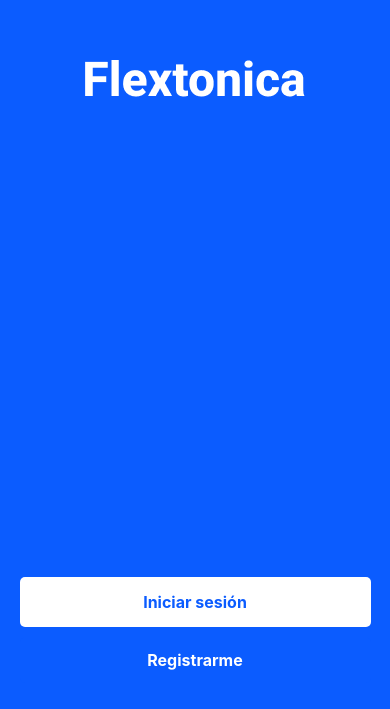
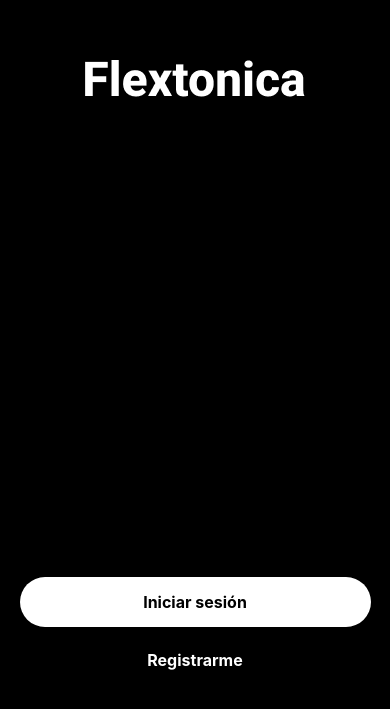
Before and after one commit to ariel151515/Flextonica, a React Native app in the folder Flextonica-Frontend/: screen / in a window 390 px wide. Shown: the part 121-830 px from the top of the page. Built offline with nearby package versions, Linux system fonts and the light colour scheme.

Commit message:
cambiamos a color negro

```diff
--- a/Flextonica-Frontend/components/FormularioLogin.jsx
+++ b/Flextonica-Frontend/components/FormularioLogin.jsx
@@ -115,9 +115,9 @@
     top: 10,
   },
   button: {
-    backgroundColor: '#0B5CFF',
+    backgroundColor: '#000',
     paddingVertical: 15,
-    borderRadius: 5,
+    borderRadius: 50,
     alignItems: 'center',
   },
   buttonText: {
--- a/Flextonica-Frontend/screens/LoginScreen/LoginFormularioScreen.jsx
+++ b/Flextonica-Frontend/screens/LoginScreen/LoginFormularioScreen.jsx
@@ -16,9 +16,8 @@
       <View style={styles.buttonContainer}>
         <FormularioLogin />
 
-
-        <Text style={{marginTop:30, marginBottom:30, color:'#0B5CFF'}}>¿Olvidaste la contraseña?</Text>
-        <Text style={{marginTop:0, marginBottom:30}}>O</Text>
+        <Text style={{marginTop:30, marginBottom:30, color:'#000'}}>¿Olvidaste la contraseña?</Text>
+        <Text style={{marginTop:0, marginBottom:20}}>O</Text>
 
         <TouchableOpacity onPress={handlePress} style={[styles.buttonR, styles.shadow]}>
           <View style={styles.btnG}>
@@ -54,7 +53,7 @@
     backgroundColor: '#fff',
     paddingVertical: 13,
     paddingHorizontal: 13,
-    borderRadius: 5,
+    borderRadius: 50,
     width: '90%', // Cambiado a 100%
     alignItems: 'center',
     marginBottom: 20,
--- a/Flextonica-Frontend/screens/LoginScreen/LoginOpcionesDeRegistroScreen.jsx
+++ b/Flextonica-Frontend/screens/LoginScreen/LoginOpcionesDeRegistroScreen.jsx
@@ -58,16 +58,16 @@
     backgroundColor: '#fff',
     paddingVertical: 13,
     paddingHorizontal: 13,
-    borderRadius: 5,
+    borderRadius: 50,
     width: '90%', // Cambiado a 100%
     alignItems: 'center',
     marginBottom: 20,
   },
   buttonI: {
-    backgroundColor: '#0B5CFF',
+    backgroundColor: '#000',
     paddingVertical: 13,
     paddingHorizontal: 13,
-    borderRadius: 5,
+    borderRadius: 50,
     width: '90%', // Cambiado a 100%
     alignItems: 'center',
     marginBottom: 20,
--- a/Flextonica-Frontend/screens/LoginScreen/LoginPortadaScreen.jsx
+++ b/Flextonica-Frontend/screens/LoginScreen/LoginPortadaScreen.jsx
@@ -33,7 +33,7 @@
 const styles = StyleSheet.create({
   container: {
     flex: 1,
-    backgroundColor: '#0B5CFF',
+    backgroundColor: '#000',
     alignItems: 'center',
     justifyContent: 'center',
     textAlign: 'center',
@@ -70,13 +70,13 @@
     fontSize: 16
   },
   buttonTextR: {
-    color: '#0B5CFF',
+    color: '#000',
     fontWeight: 'bold',
     fontSize: 16,
   },
   btnG: {
     width:'90%',
-    borderRadius:5,
+    borderRadius:50,
     alignItems:'center',
     backgroundColor:'#fff',
     paddingBottom:15,
@@ -85,9 +85,9 @@
   },
   btnGG: {
     width:'90%',
-    borderRadius:5,
+    borderRadius:50,
     alignItems:'center',
-    backgroundColor:'#0B5CFF',
+    backgroundColor:'#000',
     paddingBottom:13,
     paddingTop:13,
     marginBottom:40,
```
